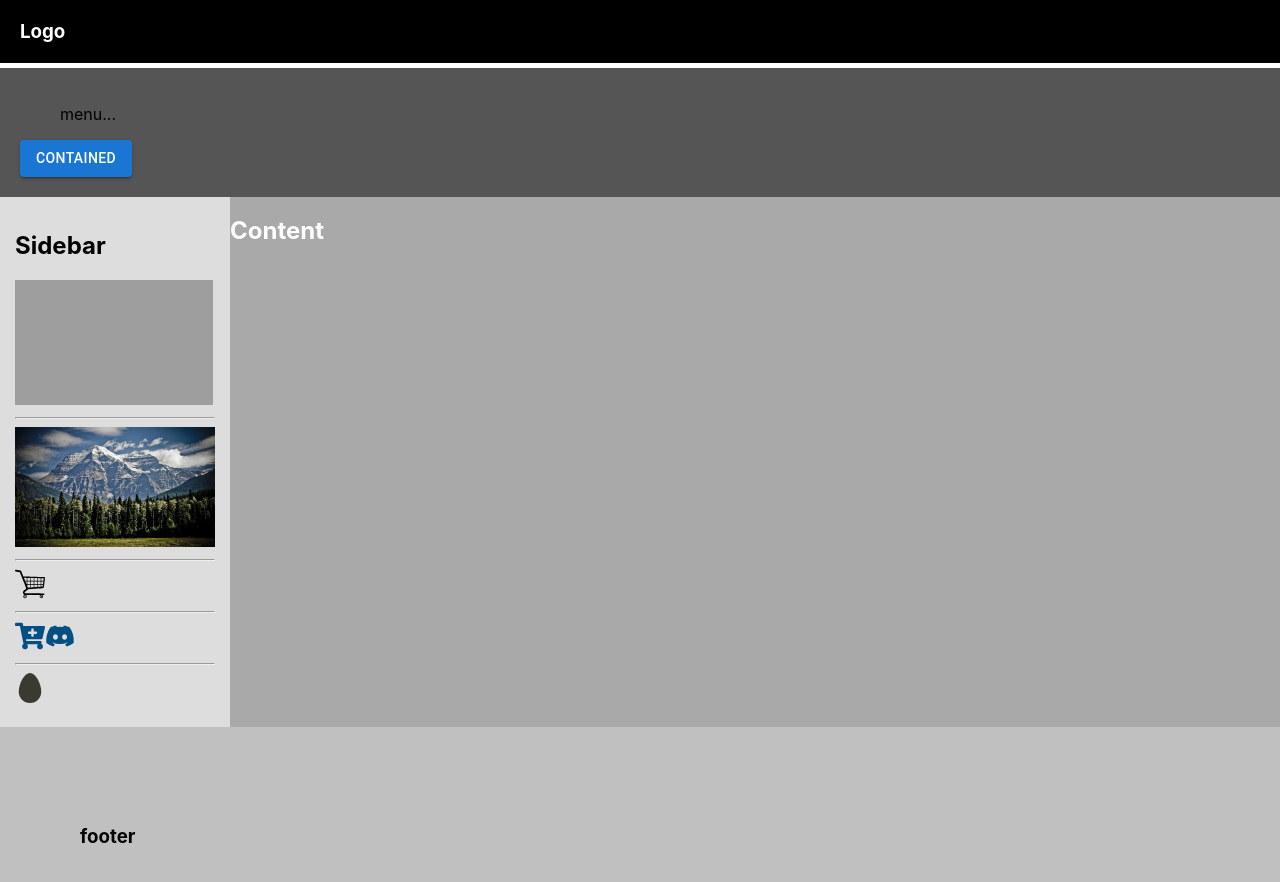
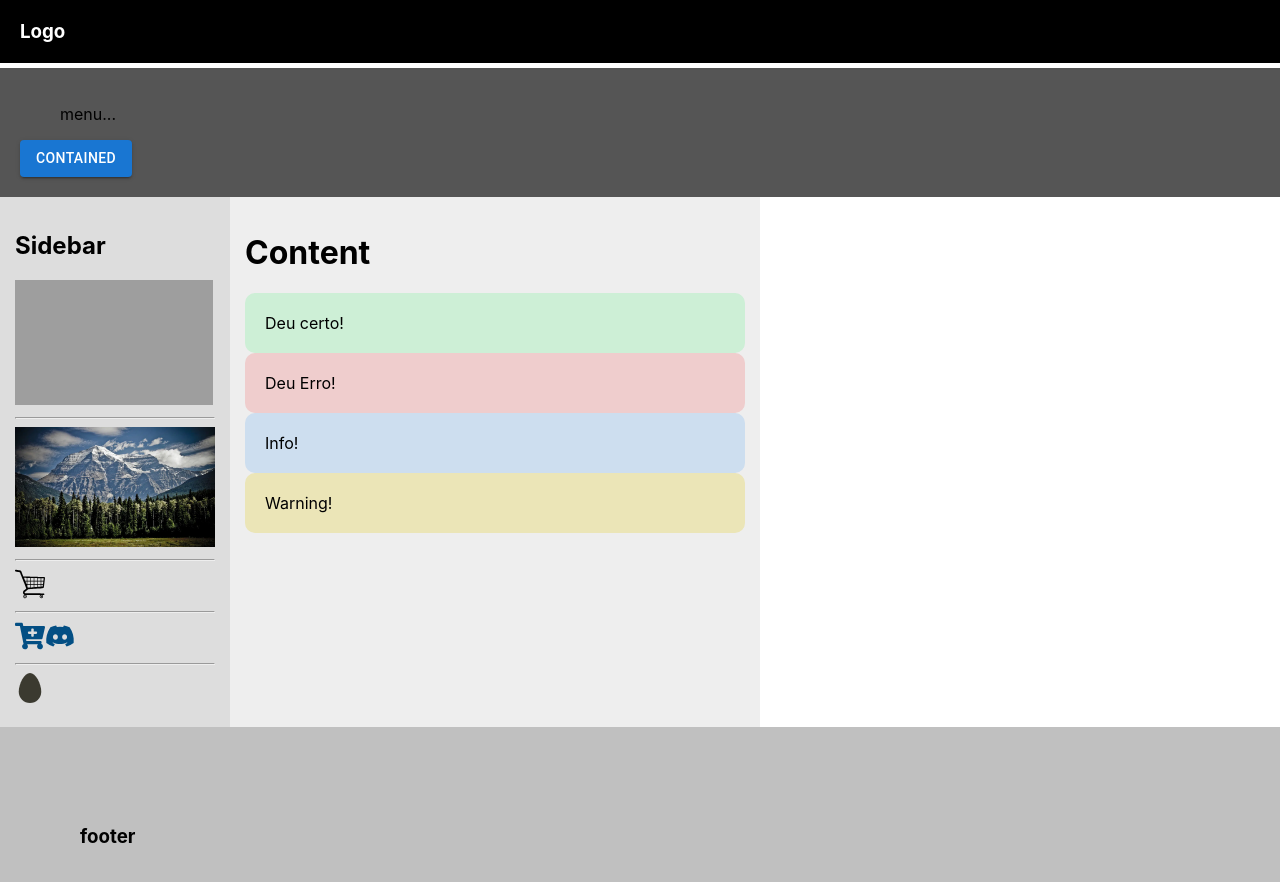
Before and after one commit to Gabrielle1sbn/reacttutorial, a JavaScript app: page / in a window 1280 px wide. Shown: the top 882 px of the page. Built offline with nearby package versions, Linux system fonts and the light colour scheme; grey boxes are pictures that could not be loaded; the HTML template or start-up script is replaced by a standard one.

Commit message:
create content component

```diff
--- a/src/components/Content.js
+++ b/src/components/Content.js
@@ -1,16 +1,32 @@
 import Box from '@mui/material/Box'
+import Alert from './Alert'
 
 const Content = () => {
-    return(
+    return (
         <Box sx={{
-            background: "#A9A9A9",
-            width: "100%",
-            height: 530,
+            background: "#EEE",
+            width: 500,
+            height: 500,
+            padding: '15px'
+        }}>
+            <h1>Content</h1>
 
-        }}>
-            <h2 style={{
-                color:'white'
-                }}>Content</h2>
+                <Alert type="success" >
+                    Deu certo!
+                </Alert>
+
+                <Alert type="error">
+                    Deu Erro!
+                </Alert>
+
+                <Alert type="info">
+                    Info!
+                </Alert>
+
+                <Alert type="warning">
+                   Warning!
+                </Alert>
+
         </Box>
     )
 }
```
